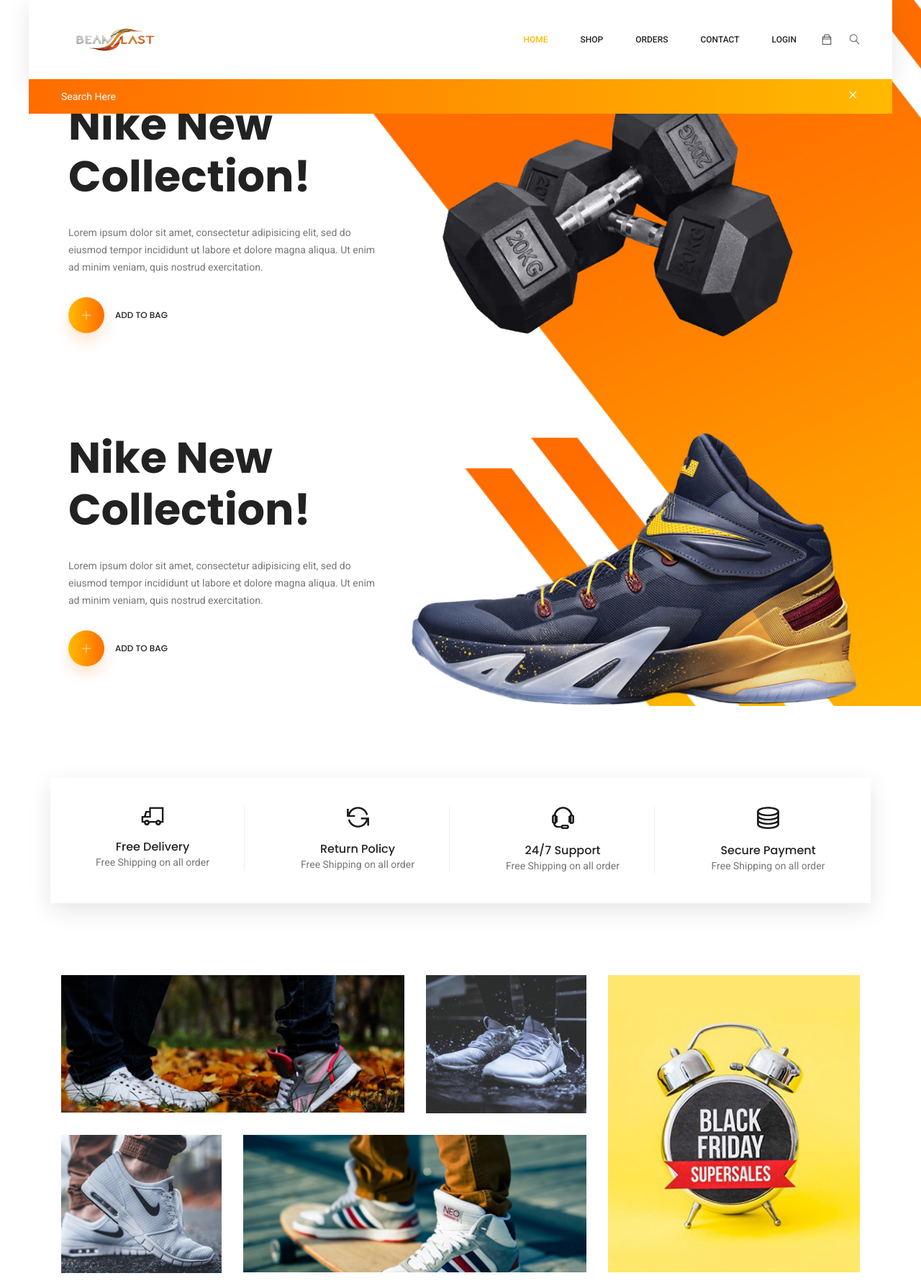
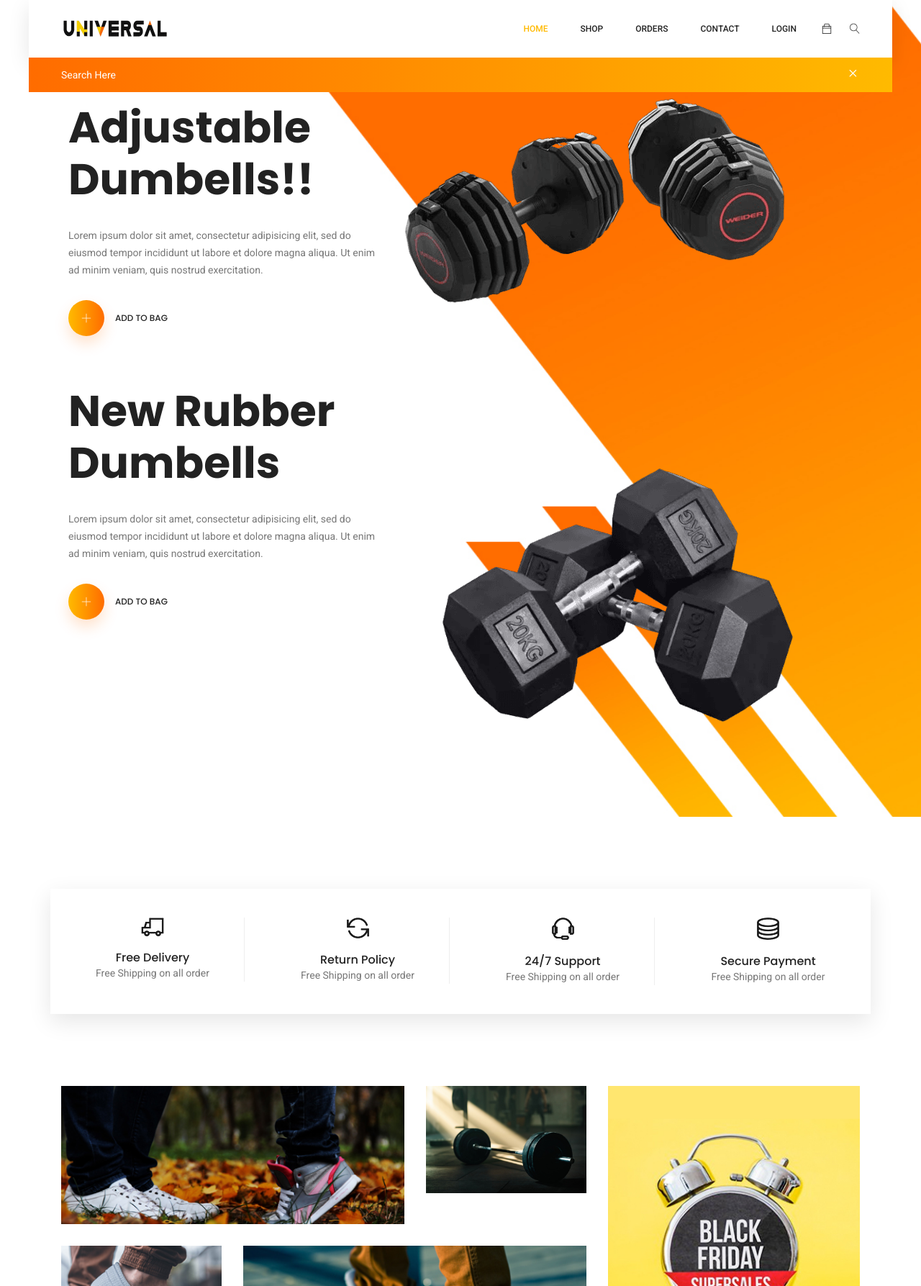
Before and after one commit to Vysakh799/E-commerce, a Django app: page / in a window 1280 px wide. Shown: the top 1787 px of the page at 72% size. Run offline with Django 5.2, Linux system fonts and the light colour scheme; some libraries are stand-ins or nearby versions.

Commit message:
added new logo and name

```diff
--- a/project/templates/index.html
+++ b/project/templates/index.html
@@ -6,7 +6,7 @@
 	<!-- Mobile Specific Meta -->
 	<meta name="viewport" content="width=device-width, initial-scale=1, shrink-to-fit=no">
 	<!-- Favicon-->
-	<link rel="shortcut icon" href="{% static 'img/fav.png' %}">
+	<link rel="shortcut icon" href="{% static 'img/fav-icon.png' %}">
 	<!-- Author Meta -->
 	<meta name="author" content="CodePixar">
 	<!-- Meta Description -->
@@ -16,7 +16,7 @@
 	<!-- meta character set -->
 	<meta charset="UTF-8">
 	<!-- Site Title -->
-	<title>BeamBlast</title>
+	<title>Universal</title>
 	<!--
 		CSS
 		============================================= -->
@@ -41,7 +41,7 @@
 			<nav class="navbar navbar-expand-lg navbar-light main_box">
 				<div class="container">
 					<!-- Brand and toggle get grouped for better mobile display -->
-					<a class="navbar-brand logo_h" href="index.html"><img src="{% static 'img/[removal.ai]_de5e9aab-9c7e-4d33-bc65-724de12d772f-gemini_generated_image_uha3q5uha3q5uha3_XCHRKL.png' %}" alt="" height="100px" width="150px"></a>
+					<a class="navbar-brand logo_h" href="index.html"><img src="{% static 'img/logo2.png' %}" alt="" height="50px" width="150px"></a>
 					<button class="navbar-toggler" type="button" data-toggle="collapse" data-target="#navbarSupportedContent"
 					 aria-controls="navbarSupportedContent" aria-expanded="false" aria-label="Toggle navigation">
 						<span class="icon-bar"></span>
@@ -117,7 +117,26 @@
 						<div class="row single-slide align-items-center d-flex">
 							<div class="col-lg-5 col-md-6">
 								<div class="banner-content">
-									<h1>Nike New <br>Collection!</h1>
+									<h1>New Adjustable<br>Dumbells!!</h1>
+									<p>Lorem ipsum dolor sit amet, consectetur adipisicing elit, sed do eiusmod tempor incididunt ut labore et
+										dolore magna aliqua. Ut enim ad minim veniam, quis nostrud exercitation.</p>
+									<div class="add-bag d-flex align-items-center">
+										<a class="add-btn" href=""><span class="lnr lnr-cross"></span></a>
+										<span class="add-text text-uppercase">Add to Bag</span>
+									</div>
+								</div>
+							</div>
+							<div class="col-lg-7">
+								<div class="banner-img">
+									<img class="img-fluid" src="{% static 'img/banner/banner.png' %}" alt="">
+								</div>
+							</div>
+						</div>
+						<!-- single-slide -->
+						<div class="row single-slide">
+							<div class="col-lg-5">
+								<div class="banner-content">
+									<h1>New Rubber<br>Dumbells</h1>
 									<p>Lorem ipsum dolor sit amet, consectetur adipisicing elit, sed do eiusmod tempor incididunt ut labore et
 										dolore magna aliqua. Ut enim ad minim veniam, quis nostrud exercitation.</p>
 									<div class="add-bag d-flex align-items-center">
@@ -129,25 +148,6 @@
 							<div class="col-lg-7">
 								<div class="banner-img">
 									<img class="img-fluid" src="{% static 'img/banner/dumbell.png' %}" alt="">
-								</div>
-							</div>
-						</div>
-						<!-- single-slide -->
-						<div class="row single-slide">
-							<div class="col-lg-5">
-								<div class="banner-content">
-									<h1>Nike New <br>Collection!</h1>
-									<p>Lorem ipsum dolor sit amet, consectetur adipisicing elit, sed do eiusmod tempor incididunt ut labore et
-										dolore magna aliqua. Ut enim ad minim veniam, quis nostrud exercitation.</p>
-									<div class="add-bag d-flex align-items-center">
-										<a class="add-btn" href=""><span class="lnr lnr-cross"></span></a>
-										<span class="add-text text-uppercase">Add to Bag</span>
-									</div>
-								</div>
-							</div>
-							<div class="col-lg-7">
-								<div class="banner-img">
-									<img class="img-fluid" src="{% static 'img/banner/banner-img.png' %}" alt="">
 								</div>
 							</div>
 						</div>
@@ -216,7 +216,7 @@
 						<div class="col-lg-8 col-md-8">
 							<div class="single-deal">
 								<div class="overlay"></div>
-								<img class="img-fluid w-100" src="{% static 'img/category/c1.jpg' %}" alt="">
+								<img class="img-fluid w-100 " src="{% static 'img/category/c1.jpg' %}" alt="">
 								<a href="{% static 'img/category/c1.jpg' %}" class="img-pop-up" target="_blank">
 									<div class="deal-details">
 										<h6 class="deal-title">Sneaker for Sports</h6>
@@ -227,7 +227,7 @@
 						<div class="col-lg-4 col-md-4">
 							<div class="single-deal">
 								<div class="overlay"></div>
-								<img class="img-fluid w-100" src="{% static 'img/category/c2.jpg' %}" alt="">
+								<img class="img-fluid " src="{% static 'img/category/c2.jpg' %}" alt="">
 								<a href="{% static 'img/category/c2.jpg' %}" class="img-pop-up" target="_blank">
 									<div class="deal-details">
 										<h6 class="deal-title">Sneaker for Sports</h6>
```
Also changed, not shown: project/static/img/banner/banner.png (added), project/static/img/category/c2.avif (added), project/static/img/category/c2.jpg, project/static/img/fav-icon.png (added), project/static/img/logo1.png (added), project/static/img/logo2.png (added).
